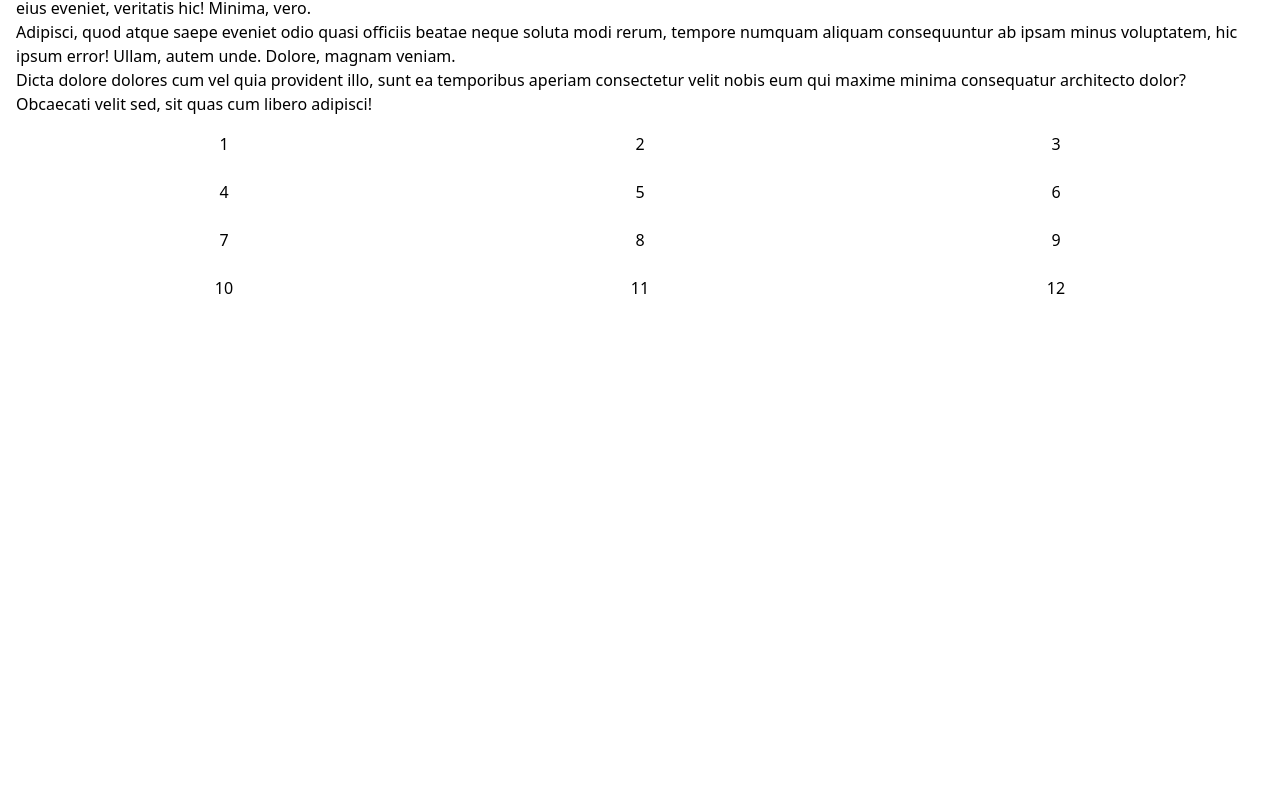
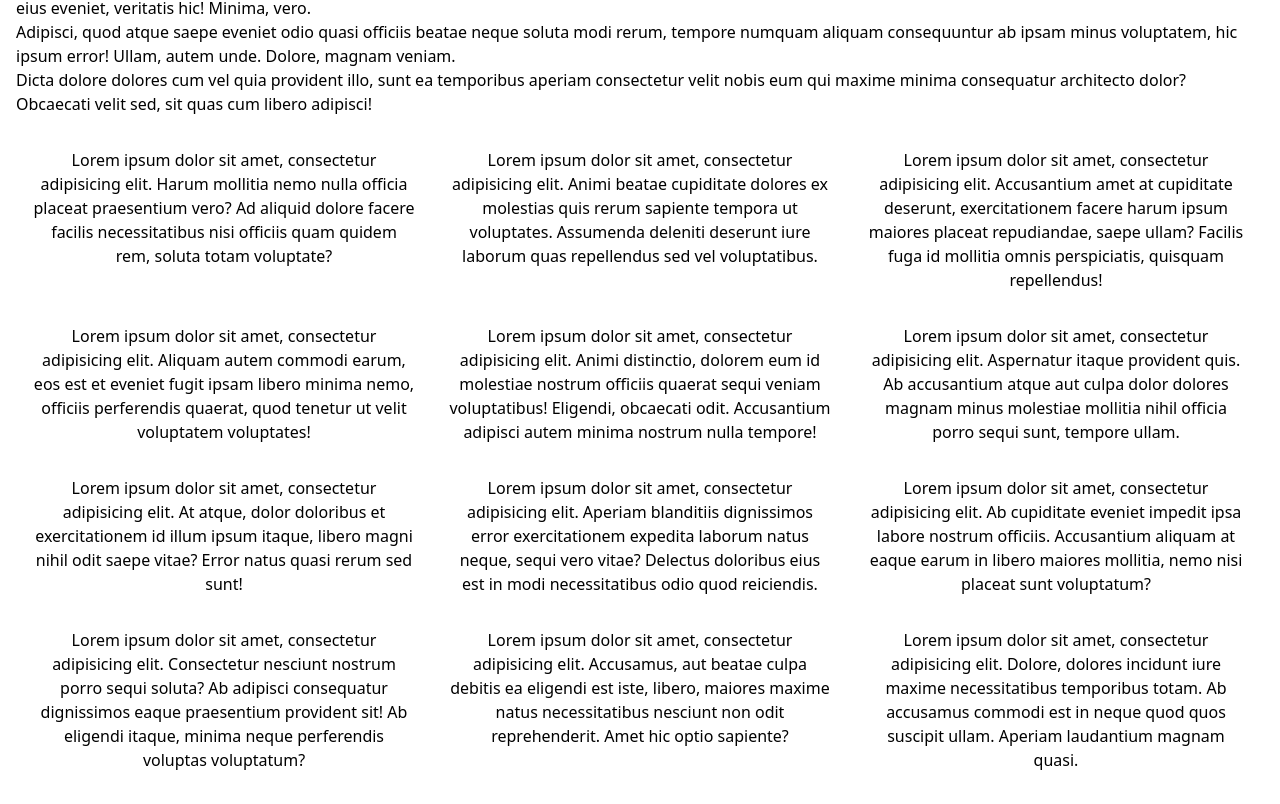
Before and after one commit to benjaminboruff/tailwind-example, a plain HTML site: page index.html in a window 1280 px wide. Shown: the part 392-1196 px from the top of the page. Before the commit the page ends 800 px from the top, so only its background shows below. Drawn offline with nearby package versions, Linux system fonts and the light colour scheme.

Commit message:
added lorem paragraphs

```diff
--- a/index.html
+++ b/index.html
@@ -54,18 +54,65 @@
     </div>
     <div class="container my-4 mx-auto px-4">
         <div class="flex flex-wrap">
-            <div class="bg-grey-light h-12 w-full md:w-1/2 lg:w-1/3 text-center">1</div>
-            <div class="bg-grey h-12 w-full md:w-1/2 lg:w-1/3 text-center">2</div>
-            <div class="bg-grey-light h-12 w-full md:w-1/2 lg:w-1/3 text-center">3</div>
-            <div class="bg-grey h-12 w-full md:w-1/2 lg:w-1/3 text-center">4</div>
-            <div class="bg-grey-light h-12 w-full md:w-1/2 lg:w-1/3 text-center">5</div>
-            <div class="bg-grey h-12 w-full md:w-1/2 lg:w-1/3 text-center">6</div>
-            <div class="bg-grey-light h-12 w-full md:w-1/2 lg:w-1/3 text-center">7</div>
-            <div class="bg-grey h-12 w-full md:w-1/2 lg:w-1/3 text-center">8</div>
-            <div class="bg-grey-light w-full h-12 md:w-1/2 lg:w-1/3 text-center">9</div>
-            <div class="bg-grey h-12 w-full md:w-1/2 lg:w-1/3 text-center">10</div>
-            <div class="bg-grey-light w-full h-12  md:w-1/2 lg:w-1/3 text-center">11</div>
-            <div class="bg-grey h-12 w-full md:w-1/2 lg:w-1/3 text-center">12</div>
+            <div class="bg-grey-light p-4 w-full md:w-1/2 lg:w-1/3 text-center">
+                <p>Lorem ipsum dolor sit amet, consectetur adipisicing elit. Harum mollitia nemo nulla officia placeat
+                    praesentium vero? Ad aliquid dolore facere facilis necessitatibus nisi officiis quam quidem rem,
+                    soluta totam voluptate?</p>
+            </div>
+            <div class="bg-grey p-4 w-full md:w-1/2 lg:w-1/3 text-center">
+                <p>Lorem ipsum dolor sit amet, consectetur adipisicing elit. Animi beatae cupiditate dolores ex
+                    molestias quis rerum sapiente tempora ut voluptates. Assumenda deleniti deserunt iure laborum quas
+                    repellendus sed vel voluptatibus.</p>
+            </div>
+            <div class="bg-grey-light p-4 w-full md:w-1/2 lg:w-1/3 text-center">
+                <p>Lorem ipsum dolor sit amet, consectetur adipisicing elit. Accusantium amet at cupiditate deserunt,
+                    exercitationem facere harum ipsum maiores placeat repudiandae, saepe ullam? Facilis fuga id mollitia
+                    omnis perspiciatis, quisquam repellendus!</p>
+            </div>
+            <div class="bg-grey p-4 w-full md:w-1/2 lg:w-1/3 text-center">
+                <p>Lorem ipsum dolor sit amet, consectetur adipisicing elit. Aliquam autem commodi earum, eos est et
+                    eveniet fugit ipsam libero minima nemo, officiis perferendis quaerat, quod tenetur ut velit
+                    voluptatem voluptates!</p>
+            </div>
+            <div class="bg-grey-light p-4 w-full md:w-1/2 lg:w-1/3 text-center">
+                <p>Lorem ipsum dolor sit amet, consectetur adipisicing elit. Animi distinctio, dolorem eum id molestiae
+                    nostrum officiis quaerat sequi veniam voluptatibus! Eligendi, obcaecati odit. Accusantium adipisci
+                    autem minima nostrum nulla tempore!</p>
+            </div>
+            <div class="bg-grey p-4 w-full md:w-1/2 lg:w-1/3 text-center">
+                <p>Lorem ipsum dolor sit amet, consectetur adipisicing elit. Aspernatur itaque provident quis. Ab
+                    accusantium atque aut culpa dolor dolores magnam minus molestiae mollitia nihil officia porro sequi
+                    sunt, tempore ullam.</p>
+            </div>
+            <div class="bg-grey-light p-4 w-full md:w-1/2 lg:w-1/3 text-center">
+                <p>Lorem ipsum dolor sit amet, consectetur adipisicing elit. At atque, dolor doloribus et exercitationem
+                    id illum ipsum itaque, libero magni nihil odit saepe vitae? Error natus quasi rerum sed sunt!</p>
+            </div>
+            <div class="bg-grey p-4 w-full md:w-1/2 lg:w-1/3 text-center">
+                <p>Lorem ipsum dolor sit amet, consectetur adipisicing elit. Aperiam blanditiis dignissimos error
+                    exercitationem expedita laborum natus neque, sequi vero vitae? Delectus doloribus eius est in modi
+                    necessitatibus odio quod reiciendis.</p>
+            </div>
+            <div class="bg-grey-light p-4 w-full md:w-1/2 lg:w-1/3 text-center">
+                <p>Lorem ipsum dolor sit amet, consectetur adipisicing elit. Ab cupiditate eveniet impedit ipsa labore
+                    nostrum officiis. Accusantium aliquam at eaque earum in libero maiores mollitia, nemo nisi placeat
+                    sunt voluptatum?</p>
+            </div>
+            <div class="bg-grey p-4 w-full md:w-1/2 lg:w-1/3 text-center">
+                <p>Lorem ipsum dolor sit amet, consectetur adipisicing elit. Consectetur nesciunt nostrum porro sequi
+                    soluta? Ab adipisci consequatur dignissimos eaque praesentium provident sit! Ab eligendi itaque,
+                    minima neque perferendis voluptas voluptatum?</p>
+            </div>
+            <div class="bg-grey-light p-4 w-full  md:w-1/2 lg:w-1/3 text-center">
+                <p>Lorem ipsum dolor sit amet, consectetur adipisicing elit. Accusamus, aut beatae culpa debitis ea
+                    eligendi est iste, libero, maiores maxime natus necessitatibus nesciunt non odit reprehenderit. Amet
+                    hic optio sapiente?</p>
+            </div>
+            <div class="bg-grey p-4 w-full md:w-1/2 lg:w-1/3 text-center">
+                <p>Lorem ipsum dolor sit amet, consectetur adipisicing elit. Dolore, dolores incidunt iure maxime
+                    necessitatibus temporibus totam. Ab accusamus commodi est in neque quod quos suscipit ullam. Aperiam
+                    laudantium magnam quasi.</p>
+            </div>
         </div>
     </div>
 
```
